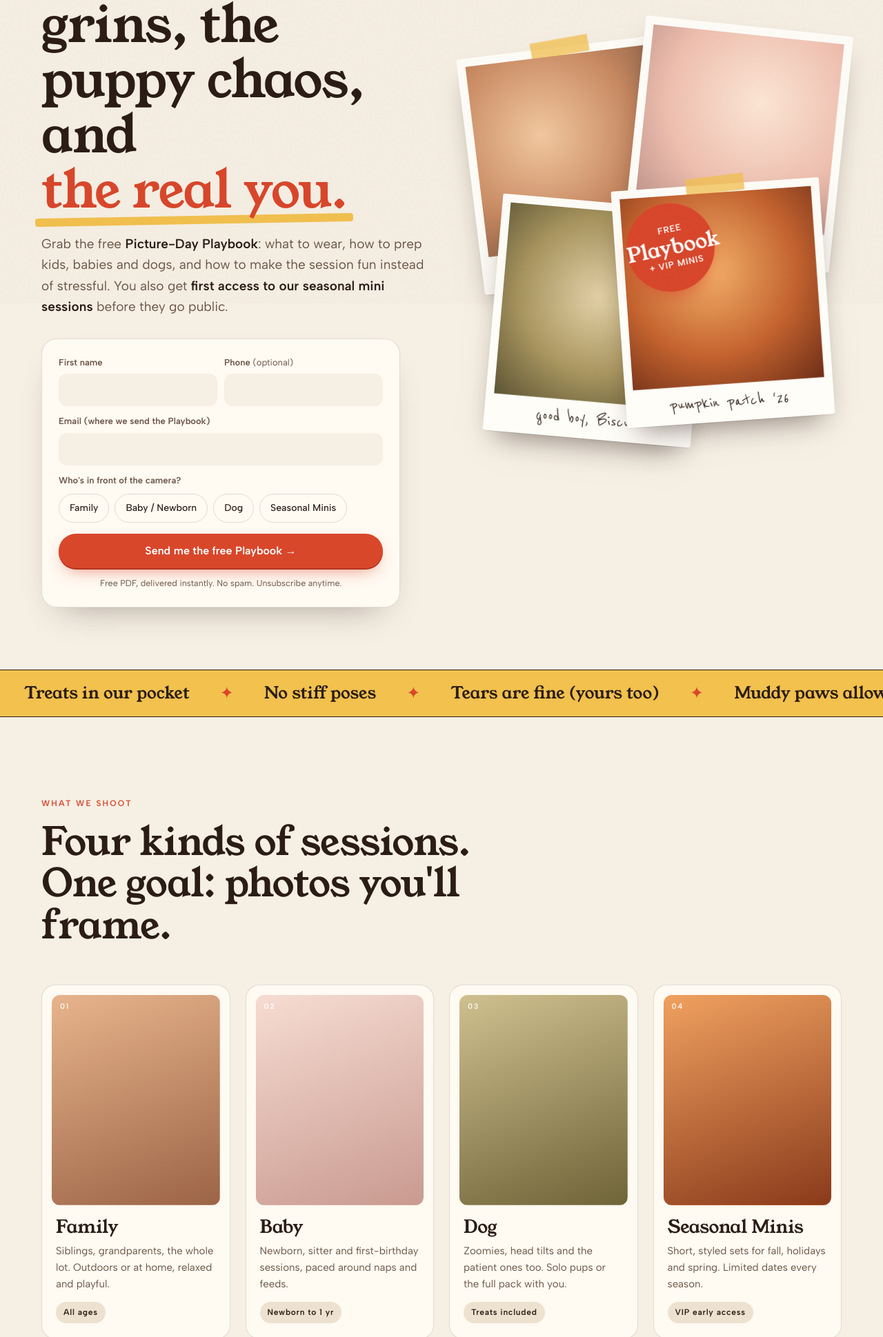
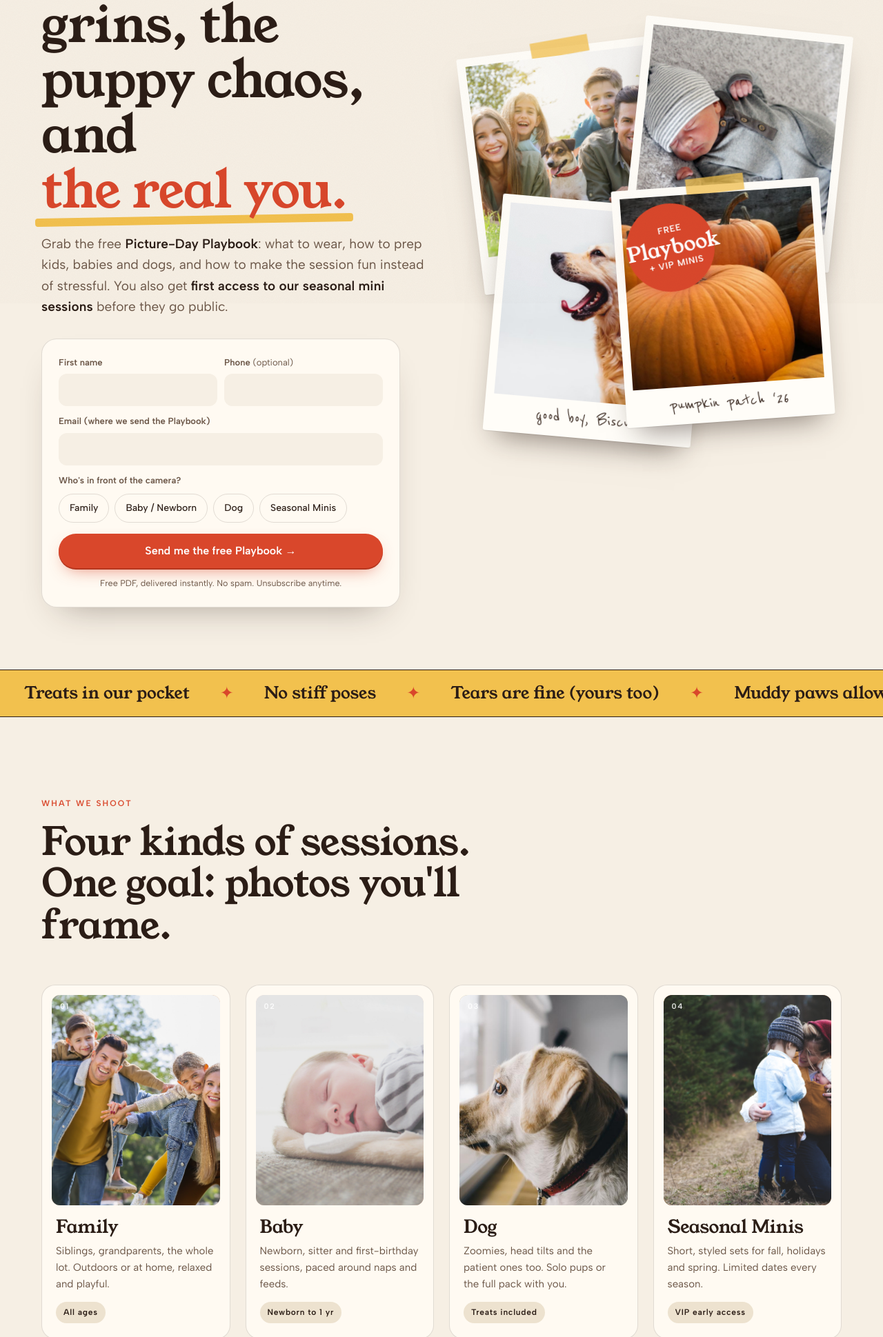
Before and after one commit to jimtan1201/2Frntteeth, a plain HTML site: page index.html in a window 1280 px wide. Shown: the part 360-2299 px from the top of the page at 69% size. Drawn offline with Linux system fonts and the light colour scheme.

Commit message:
Add placeholder photos to hero and session cards
Co-Authored-By: Claude Opus 5.5 <noreply@anthropic.com>

```diff
--- a/index.html
+++ b/index.html
@@ -114,6 +114,7 @@
   .session{background:#fffaf2;border:1px solid var(--line);border-radius:20px;padding:14px 14px 22px;transition:transform .25s,box-shadow .25s}
   .session:hover{transform:translateY(-6px) rotate(-.6deg);box-shadow:0 26px 40px -26px rgba(43,29,22,.5)}
   .session .frame{aspect-ratio:4/5;border-radius:12px;background:var(--g);background-size:cover;background-position:center;position:relative;overflow:hidden}
+  .session .frame img{width:100%;height:100%;object-fit:cover}
   .session .frame .num{position:absolute;left:12px;top:10px;font:600 11px var(--sans);letter-spacing:.16em;color:rgba(255,255,255,.9)}
   .session h3{font-size:26px;margin:18px 6px 8px}
   .session p{font-size:15px;color:var(--ink-soft);margin:0 6px}
@@ -270,12 +271,12 @@
         </form>
       </div>
 
-      <!-- Swap the gradients for real photos: add <img src="your-photo.jpg" alt="..."> inside each .photo -->
+      <!-- Placeholder photos (StockSnap, CC0). Replace files in /images with the client's own photos. -->
       <div class="stack" aria-hidden="true">
-        <figure class="polaroid p1"><span class="tape"></span><div class="photo"></div><figcaption>the whole crew</figcaption></figure>
-        <figure class="polaroid p2"><div class="photo"></div><figcaption>10 days new</figcaption></figure>
-        <figure class="polaroid p3"><div class="photo"></div><figcaption>good boy, Biscuit</figcaption></figure>
-        <figure class="polaroid p4"><span class="tape"></span><div class="photo"></div><figcaption>pumpkin patch '26</figcaption></figure>
+        <figure class="polaroid p1"><span class="tape"></span><div class="photo"><img src="images/hero-family.jpg" alt=""></div><figcaption>the whole crew</figcaption></figure>
+        <figure class="polaroid p2"><div class="photo"><img src="images/hero-baby.jpg" alt=""></div><figcaption>10 days new</figcaption></figure>
+        <figure class="polaroid p3"><div class="photo"><img src="images/hero-dog.jpg" alt=""></div><figcaption>good boy, Biscuit</figcaption></figure>
+        <figure class="polaroid p4"><span class="tape"></span><div class="photo"><img src="images/hero-seasonal.jpg" alt=""></div><figcaption>pumpkin patch '26</figcaption></figure>
         <div class="sticker"><div>Free<b>Playbook</b>+ VIP minis</div></div>
       </div>
     </div>
@@ -296,10 +297,10 @@
         <h2>Four kinds of sessions. One goal: photos you'll frame.</h2>
       </div>
       <div class="sessions">
-        <article class="session reveal"><div class="frame s1"><span class="num">01</span></div><h3>Family</h3><p>Siblings, grandparents, the whole lot. Outdoors or at home, relaxed and playful.</p><span class="tag">All ages</span></article>
-        <article class="session reveal"><div class="frame s2"><span class="num">02</span></div><h3>Baby</h3><p>Newborn, sitter and first-birthday sessions, paced around naps and feeds.</p><span class="tag">Newborn to 1 yr</span></article>
-        <article class="session reveal"><div class="frame s3"><span class="num">03</span></div><h3>Dog</h3><p>Zoomies, head tilts and the patient ones too. Solo pups or the full pack with you.</p><span class="tag">Treats included</span></article>
-        <article class="session reveal"><div class="frame s4"><span class="num">04</span></div><h3>Seasonal Minis</h3><p>Short, styled sets for fall, holidays and spring. Limited dates every season.</p><span class="tag">VIP early access</span></article>
+        <article class="session reveal"><div class="frame s1"><img src="images/session-family.jpg" alt="Family playing together outdoors" loading="lazy"><span class="num">01</span></div><h3>Family</h3><p>Siblings, grandparents, the whole lot. Outdoors or at home, relaxed and playful.</p><span class="tag">All ages</span></article>
+        <article class="session reveal"><div class="frame s2"><img src="images/session-baby.jpg" alt="Newborn baby sleeping" loading="lazy"><span class="num">02</span></div><h3>Baby</h3><p>Newborn, sitter and first-birthday sessions, paced around naps and feeds.</p><span class="tag">Newborn to 1 yr</span></article>
+        <article class="session reveal"><div class="frame s3"><img src="images/session-dog.jpg" alt="Labrador looking out a window" loading="lazy"><span class="num">03</span></div><h3>Dog</h3><p>Zoomies, head tilts and the patient ones too. Solo pups or the full pack with you.</p><span class="tag">Treats included</span></article>
+        <article class="session reveal"><div class="frame s4"><img src="images/session-seasonal.jpg" alt="Mother and children in winter hats outdoors" loading="lazy"><span class="num">04</span></div><h3>Seasonal Minis</h3><p>Short, styled sets for fall, holidays and spring. Limited dates every season.</p><span class="tag">VIP early access</span></article>
       </div>
     </div>
   </section>
```
Also changed, not shown: images/hero-baby.jpg (added), images/hero-dog.jpg (added), images/hero-family.jpg (added), images/hero-seasonal.jpg (added), images/session-baby.jpg (added), images/session-dog.jpg (added), images/session-family.jpg (added), images/session-seasonal.jpg (added).
